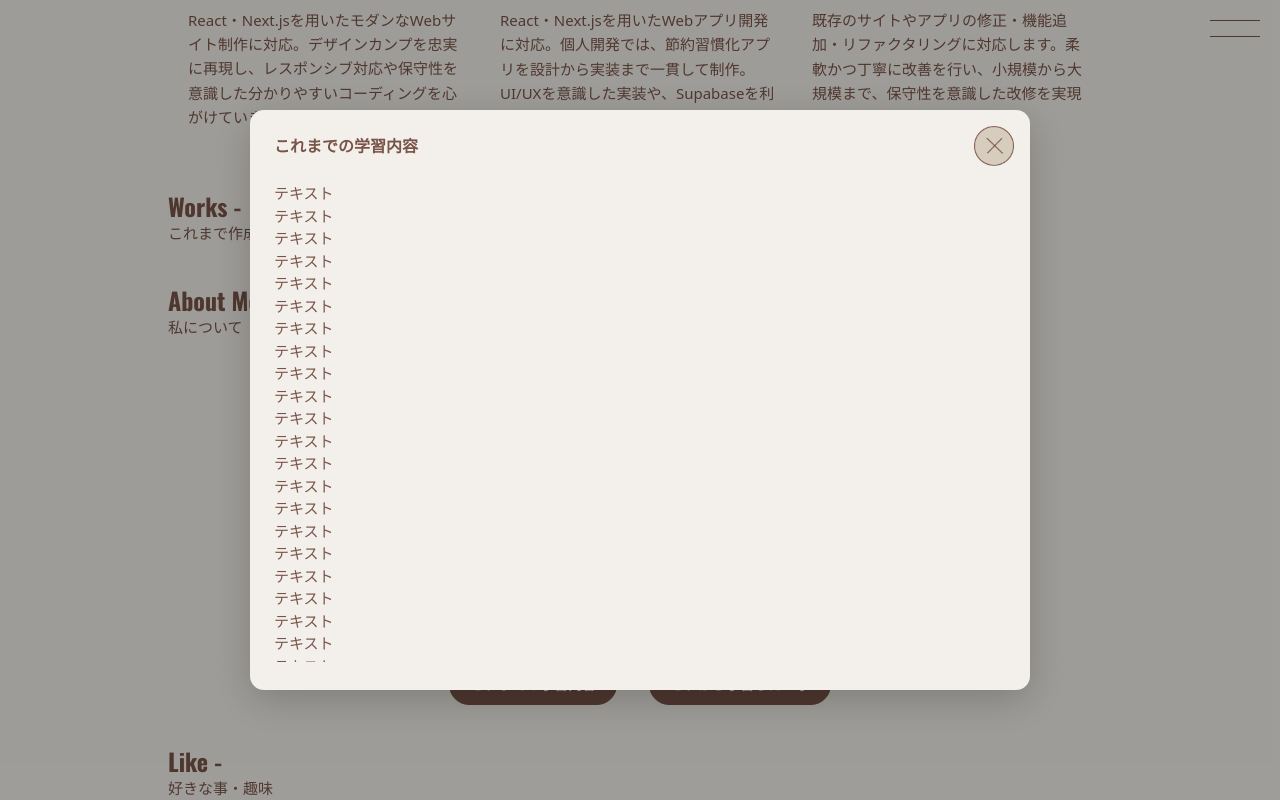
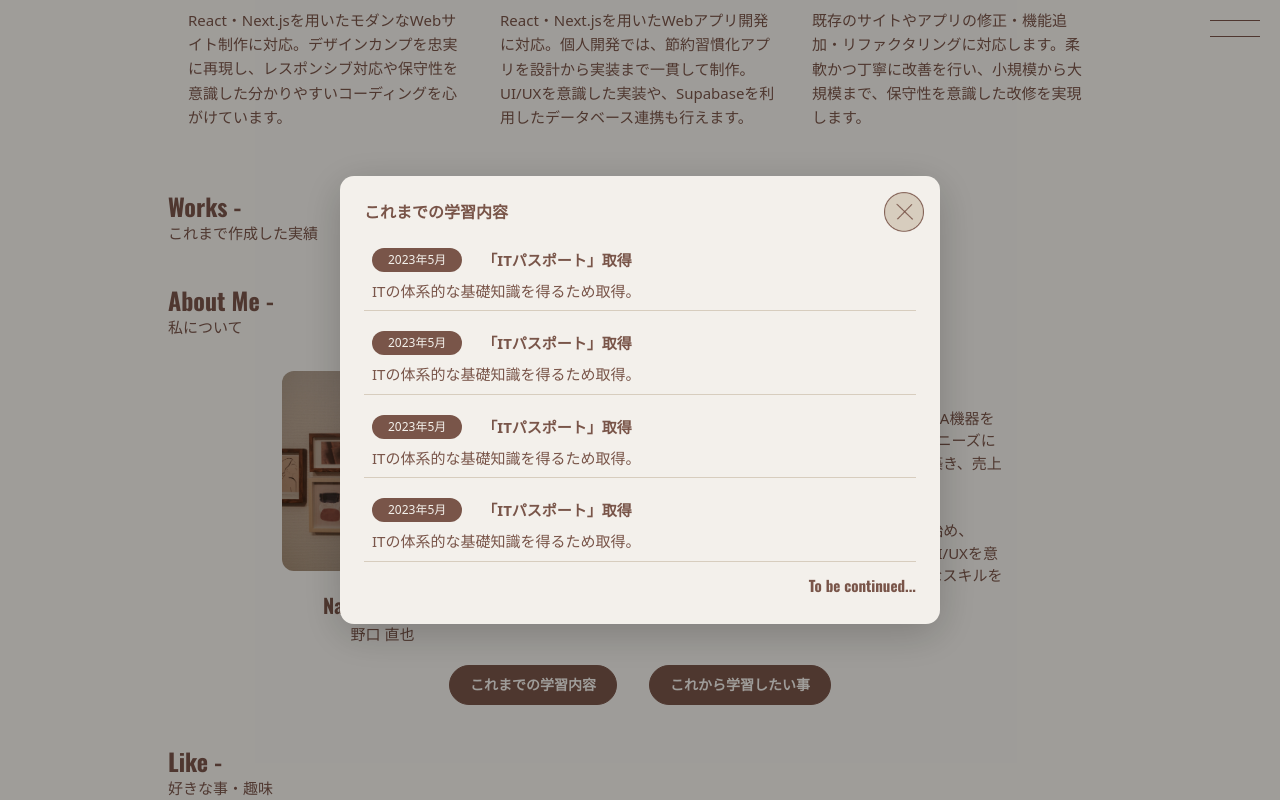
Before and after one commit to Naoya-0213/My-Portfolio-site-_ver.2, a Next.js app: page / in a window 1280 px wide. Both pictures are taken after a click on the element "これまでの学習内容". Shown: the part 807-1607 px from the top of the page. Built offline with nearby package versions, Linux system fonts and the light colour scheme.

Commit message:
更新_20251006_23-42

```diff
--- a/src/app/components/atoms/modal/modal.module.scss
+++ b/src/app/components/atoms/modal/modal.module.scss
@@ -11,7 +11,8 @@
 // モーダル全体
 .dialog {
   position: relative;
-  width: min(92vw, 780px);
+  // width: min(92vw, 780px);
+  width: min(600px, 95%);
   // max-height: 80vh;
   background: #f3f0eb;
   border-radius: 14px;
--- a/src/app/components/atoms/modal/modal.tsx
+++ b/src/app/components/atoms/modal/modal.tsx
@@ -43,7 +43,7 @@ export default function Modal({ title, children, onClose, open }: ModalProps) {
     >
       {/* タイトル */}
       <div className={`${styles.dialog}`}>
-        <div className="pb-6">
+        <div className="pb-4">
           <h2 className="text-base font-bold">{title}</h2>
         </div>
 
--- a/src/app/components/atoms/modal/modal_content/ModalContent.tsx
+++ b/src/app/components/atoms/modal/modal_content/ModalContent.tsx
@@ -1,13 +1,30 @@
+import { learningHistory } from "@/const/learningHistory";
+
 const ModalContent = () => {
   return (
-    <div>
-      {/* 時期 */}
-      <div className="common_font_size">2023年5月</div>
+    <div className="pc:gap-3 flex flex-col gap-2">
+      {learningHistory.map((item, index) => (
+        <div
+          key={index}
+          className="flex flex-col gap-2 border-b border-[#d7cdbe] p-2"
+        >
+          {/* 時期＋タイトル */}
+          <div className="pc:flex-row pc:items-center pc:gap-5 flex flex-col gap-2">
+            {/* 時期 */}
+            <div className="h-fit w-fit rounded-2xl bg-[#795549] px-4 py-1 text-xs text-[#f3f0eb]">
+              {item.date}
+            </div>
+            {/* タイトル */}
+            <div className="font-bold">{item.title}</div>
+          </div>
 
-      {/* 内容 */}
-      <div>
-        <div></div>
-        <div></div>
+          {/* 内容 */}
+          <div>{item.description}</div>
+        </div>
+      ))}
+
+      <div className="text-right font-[Oswald,serif] font-bold">
+        To be continued...
       </div>
     </div>
   );
--- a/src/app/components/organisms/main/about/SectionAboutModal.tsx
+++ b/src/app/components/organisms/main/about/SectionAboutModal.tsx
@@ -4,6 +4,7 @@ import { useState } from "react";
 
 import ButtonBrown from "@/app/components/atoms/button/ButtonBrown";
 import Modal from "@/app/components/atoms/modal/Modal";
+import ModalContent from "@/app/components/atoms/modal/modal_content/ModalContent";
 
 const SectionAboutModal = () => {
   const [openWhich, setOpenWhich] = useState<null | "past" | "next">(null);
@@ -27,84 +28,7 @@ const SectionAboutModal = () => {
         onClose={() => setOpenWhich(null)}
         title="これまでの学習内容"
       >
-        <div>テキスト</div>
-        <div>テキスト</div>
-        <div>テキスト</div>
-        <div>テキスト</div>
-        <div>テキスト</div>
-        <div>テキスト</div>
-        <div>テキスト</div>
-        <div>テキスト</div>
-        <div>テキスト</div>
-        <div>テキスト</div>
-        <div>テキスト</div>
-        <div>テキスト</div>
-        <div>テキスト</div>
-        <div>テキスト</div>
-        <div>テキスト</div>
-        <div>テキスト</div>
-        <div>テキスト</div>
-        <div>テキスト</div>
-        <div>テキスト</div>
-        <div>テキスト</div>
-        <div>テキスト</div>
-        <div>テキスト</div>
-        <div>テキスト</div>
-        <div>テキスト</div>
-        <div>テキスト</div>
-        <div>テキスト</div>
-        <div>テキスト</div>
-        <div>テキスト</div>
-        <div>テキスト</div>
-        <div>テキスト</div>
-        <div>テキスト</div>
-        <div>テキスト</div>
-        <div>テキスト</div>
-        <div>テキスト</div>
-        <div>テキスト</div>
-        <div>テキスト</div>
-        <div>テキスト</div>
-        <div>テキスト</div>
-        <div>テキスト</div>
-        <div>テキスト</div>
-        <div>テキスト</div>
-        <div>テキスト</div>
-        <div>テキスト</div>
-        <div>テキスト</div>
-        <div>テキスト</div>
-        <div>テキスト</div>
-        <div>テキスト</div>
-        <div>テキスト</div>
-        <div>テキスト</div>
-        <div>テキスト</div>
-        <div>テキスト</div>
-        <div>テキスト</div>
-        <div>テキスト</div>
-        <div>テキスト</div>
-        <div>テキスト</div>
-        <div>テキスト</div>
-        <div>テキスト</div>
-        <div>テキスト</div>
-        <div>テキスト</div>
-        <div>テキスト</div>
-        <div>テキスト</div>
-        <div>テキスト</div>
-        <div>テキスト</div>
-        <div>テキスト</div>
-        <div>テキスト</div>
-        <div>テキスト</div>
-        <div>テキスト</div>
-        <div>テキスト</div>
-        <div>テキスト</div>
-        <div>テキスト</div>
-        <div>テキスト</div>
-        <div>テキスト</div>
-        <div>テキスト</div>
-        <div>テキスト</div>
-        <div>テキスト</div>
-        <div>テキスト</div>
-        <div>テキスト</div>
-        <div>テキスト</div>
+        <ModalContent />
       </Modal>
     </>
   );
--- /dev/null
+++ b/src/const/learningHistory.tsx
@@ -0,0 +1,24 @@
+// 学習した内容一覧
+
+export const learningHistory = [
+  {
+    date: "2023年5月",
+    title: "「ITパスポート」取得",
+    description: "ITの体系的な基礎知識を得るため取得。",
+  },
+  {
+    date: "2023年5月",
+    title: "「ITパスポート」取得",
+    description: "ITの体系的な基礎知識を得るため取得。",
+  },
+  {
+    date: "2023年5月",
+    title: "「ITパスポート」取得",
+    description: "ITの体系的な基礎知識を得るため取得。",
+  },
+  {
+    date: "2023年5月",
+    title: "「ITパスポート」取得",
+    description: "ITの体系的な基礎知識を得るため取得。",
+  },
+];
```
